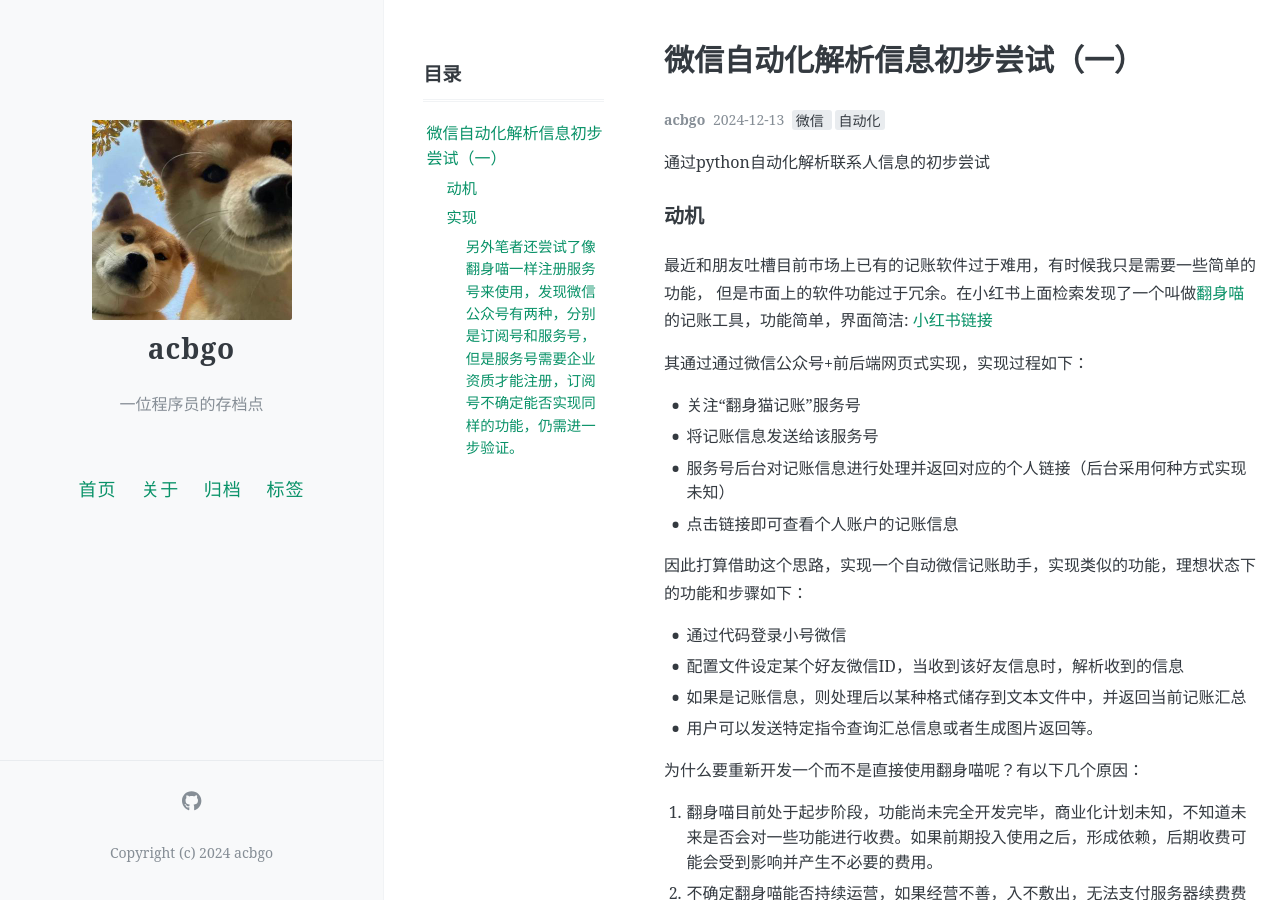
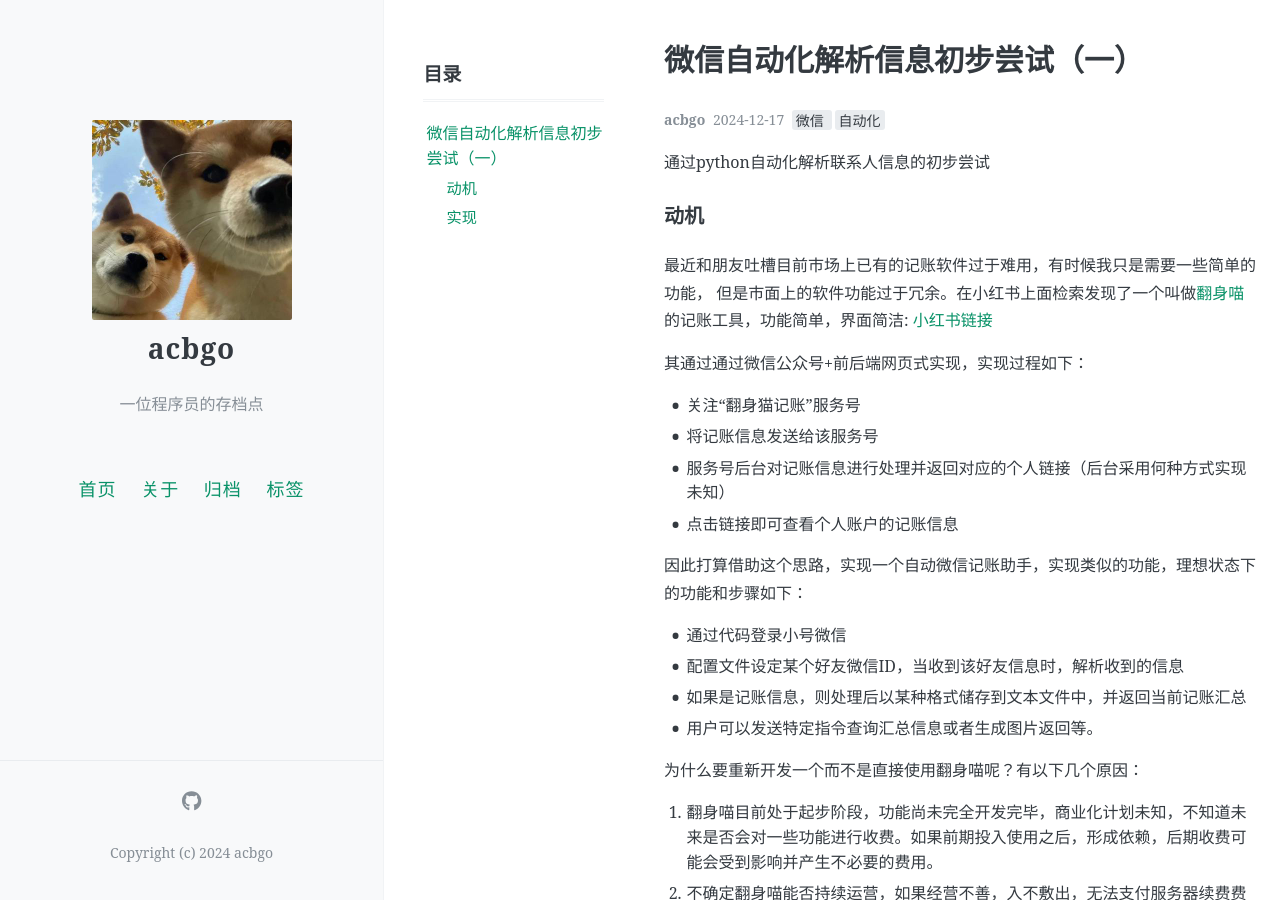
Before and after one commit to acbgo/acbgo.github.io, a Jekyll site: the page built from _posts/2024-12-17-Auto-WeChat.md, in a window 1280 px wide and 900 px high. Built offline with Jekyll 4.4.1, drawn with Linux system fonts in a browser that asks for light colours; comment, search, counter and statistics services are not loaded.

Commit message:
微信自动化

```diff
--- a/_posts/2024-12-17-Auto-WeChat.md
+++ b/_posts/2024-12-17-Auto-WeChat.md
@@ -1,7 +1,7 @@
 ---
 layout: post
 title: 微信自动化解析信息初步尝试（一）
-date: 2024-12-13
+date: 2024-12-17
 author: acbgo
 tags: [微信, 自动化]
 comments: true
@@ -63,5 +63,4 @@
 8. 另外文献1的评论区中有人提到itcha依旧可以使用，这个也需要进一步验证。
 9. [wechat-bot](https://github.com/cixingguangming55555/wechat-bot)
 
-
-###### 另外笔者还尝试了像翻身喵一样注册服务号来使用，发现微信公众号有两种，分别是订阅号和服务号，但是服务号需要企业资质才能注册，订阅号不确定能否实现同样的功能，仍需进一步验证。
+另外笔者还尝试了像翻身喵一样注册服务号来使用，发现微信公众号有两种，分别是订阅号和服务号，但是服务号需要企业资质才能注册，订阅号不确定能否实现同样的功能，仍需进一步验证。
```
